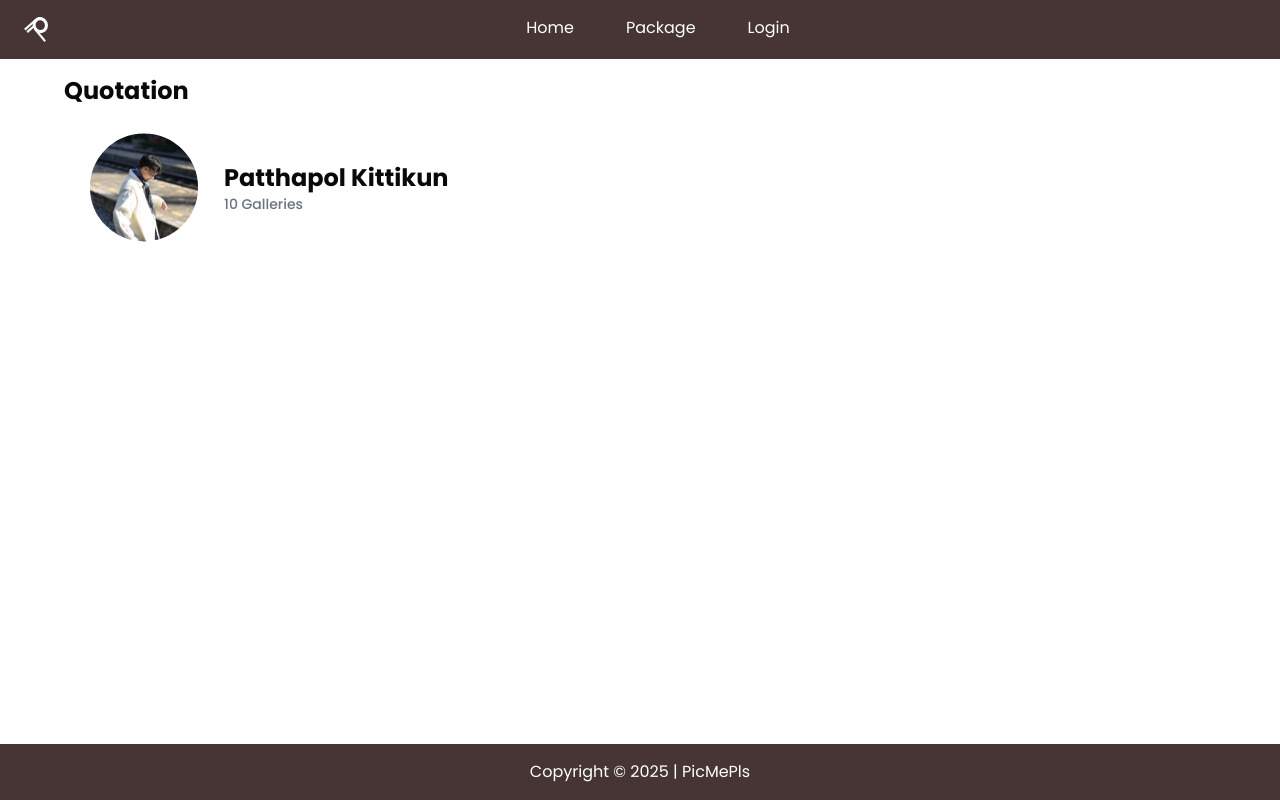
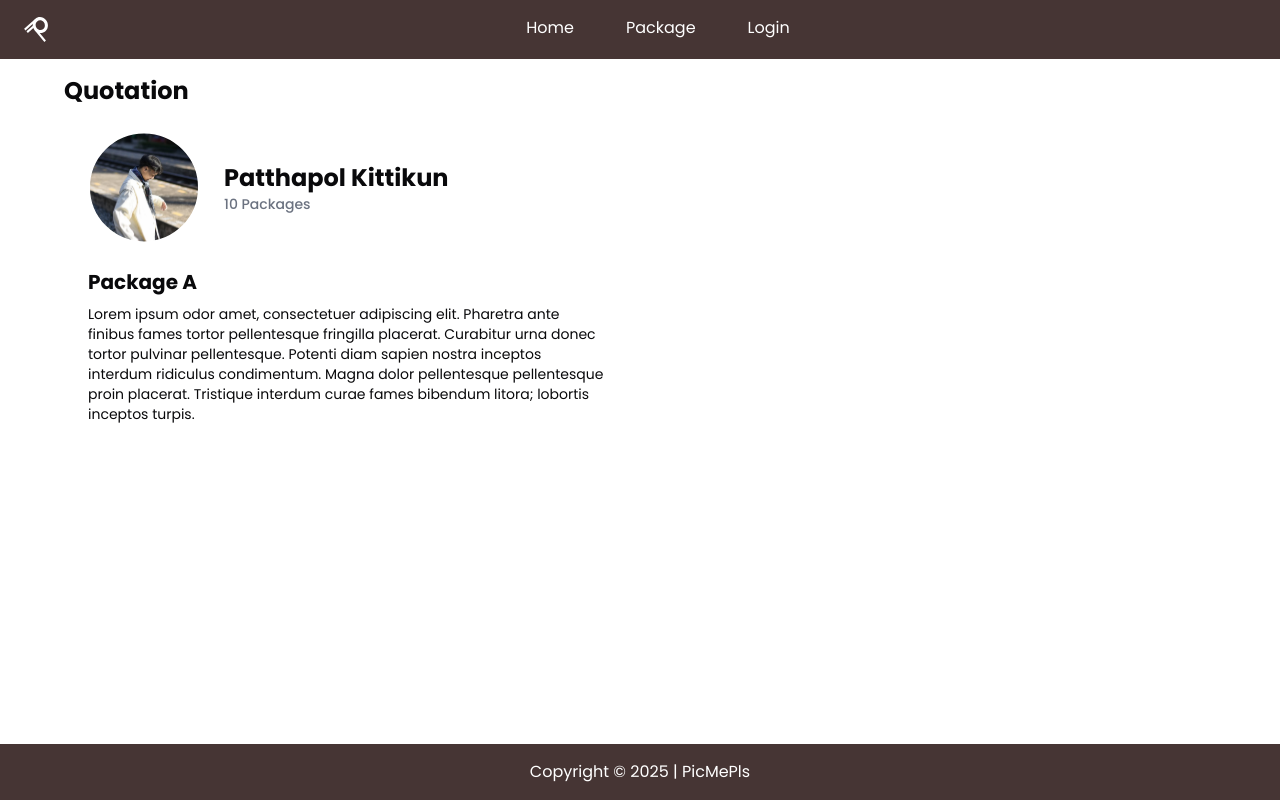
Before and after one commit to CP-RektMart/pic-me-pls-frontend, a Next.js app: page /quotation/1 in a window 1280 px wide. Built offline with nearby package versions, Linux system fonts and the light colour scheme; no server answers; some icons are missing.

Commit message:
chore: package detail section, with custom props

```diff
--- a/src/components/quotation-detail-page/quotation-detail.tsx
+++ b/src/components/quotation-detail-page/quotation-detail.tsx
@@ -5,7 +5,18 @@ export default function QuotationDetail() {
     <div className='w-full gap-6 px-4 py-2 lg:px-16 lg:py-4'>
       <div className='text-2xl font-bold'>Quotation</div>
       <div className='grid grid-cols-1 gap-6 lg:grid-cols-2'>
-        <QuotationPackageDetail />
+        <QuotationPackageDetail
+          photographerName='Patthapol Kittikun'
+          photographerPackageCounts={10}
+          packageName='Package A'
+          packageDescription='Lorem ipsum odor amet, consectetuer adipiscing elit.
+          Pharetra ante finibus fames tortor pellentesque fringilla placerat.
+          Curabitur urna donec tortor pulvinar pellentesque.
+          Potenti diam sapien nostra inceptos interdum ridiculus condimentum.
+          Magna dolor pellentesque pellentesque proin placerat.
+          Tristique interdum curae fames bibendum litora;
+          lobortis inceptos turpis.'
+        />
       </div>
     </div>
   )
--- a/src/components/quotation-detail-page/quotation-package-detail.tsx
+++ b/src/components/quotation-detail-page/quotation-package-detail.tsx
@@ -1,8 +1,20 @@
 import Image from 'next/image'
 
-export default function QuotationPackageDetail() {
+interface QuotationPackageDetailProps {
+  packageName: string
+  packageDescription: string
+  photographerPackageCounts: number
+  photographerName: string
+}
+
+export default function QuotationPackageDetail({
+  packageName,
+  packageDescription,
+  photographerPackageCounts,
+  photographerName,
+}: QuotationPackageDetailProps) {
   return (
-    <div className='gap-6 p-6'>
+    <div className='space-y-6 p-6'>
       <div className='flex flex-row items-center gap-6'>
         <Image
           src='/photographerProfile.svg'
@@ -13,10 +25,16 @@ export default function QuotationPackageDetail() {
         />
         <div className='flex flex-col'>
           <div className='flex flex-row gap-2.5 text-2xl font-bold'>
-            Patthapol Kittikun
+            {photographerName}
           </div>
-          <div className='text-sm font-medium text-gray-500'>10 Galleries</div>
+          <div className='text-sm font-medium text-gray-500'>
+            {photographerPackageCounts} Packages
+          </div>
         </div>
+      </div>
+      <div className='flex flex-col gap-y-2 text-xl font-bold'>
+        {packageName}
+        <div className='text-sm font-normal'>{packageDescription}</div>
       </div>
     </div>
   )
```
